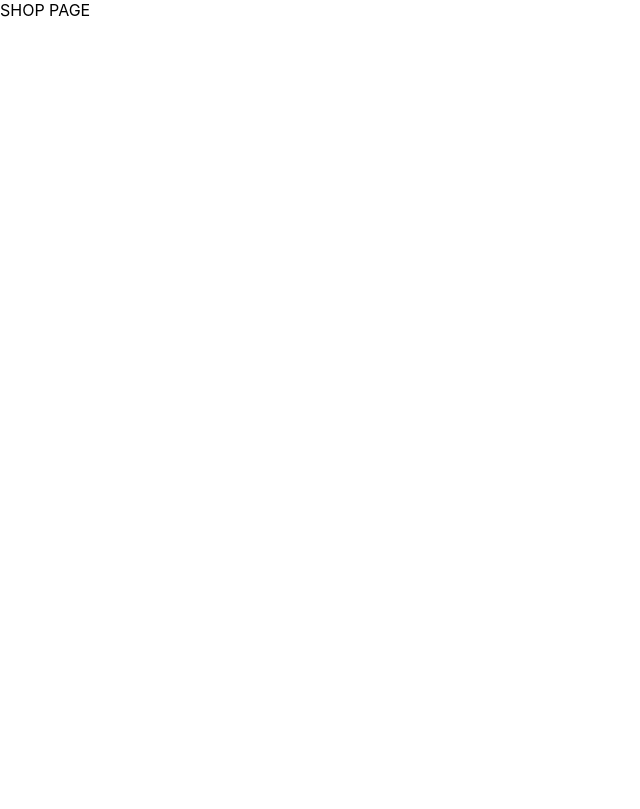
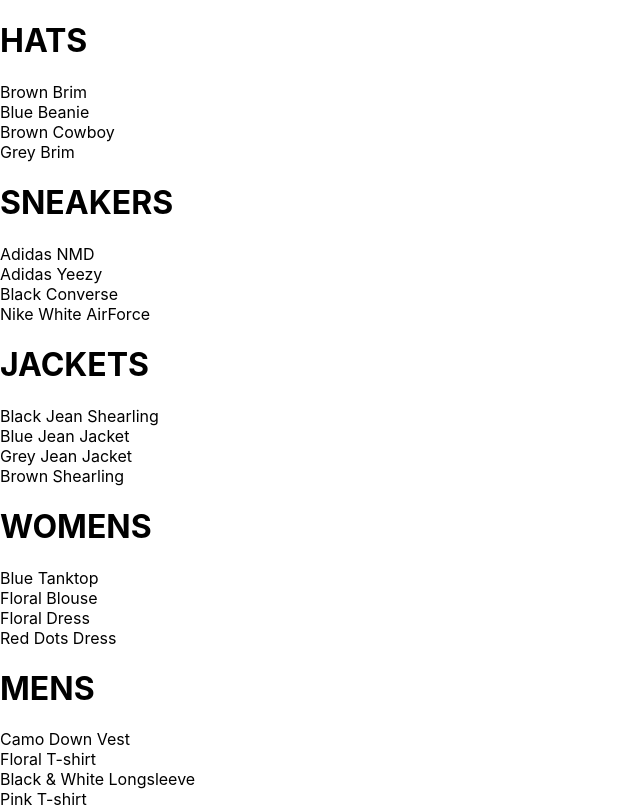
Before and after one commit to RDBagwell/Roberts_Store, a React (Create React App) app: page /shop in a window 1280 px wide. Shown: the whole page, without its empty margins (0-640 px from the left). Built offline with nearby package versions, Linux system fonts and the light colour scheme.

Commit message:
Previewcollection

```diff
--- /dev/null
+++ b/src/component/pages/PreviewCollection/PreviewCollection.js
@@ -0,0 +1,21 @@
+import React from 'react';
+import './previewcollection.scss';
+
+const PreviewCollection = ({title, items})=>{
+ return(
+     <div className='collection-preview'>
+         <h1 className="title">{title.toUpperCase()}</h1>
+         <div className='preview'>
+            {
+                items
+                .filter((item, index) => index < 4)
+                .map((item)=>(
+                    <div key={item.id}>{item.name}</div>
+                ))
+            }
+         </div>
+     </div>
+ )
+}
+
+export default PreviewCollection;
--- a/src/component/pages/ShopPage/ShopPage.js
+++ b/src/component/pages/ShopPage/ShopPage.js
@@ -1,5 +1,9 @@
 import React, {Component} from 'react';
-import SHOP_DATA from '../../../data/shop.data';
+import PreviewCollection from '../PreviewCollection/PreviewCollection'
+
+
+import SHOP_DATA from '../../../data/shop.data.js';
+
 
 class ShopPage extends Component {
     constructor(props){
@@ -10,7 +14,16 @@
     }
 
     render(){
-        return <div>SHOP PAGE</div>
+        const {collections} = this.state;
+        return (
+            <div className='shop-page'>
+                {
+                    collections.map( ({id, ...otherCollectionProps}) => (
+                        <PreviewCollection key={id} {...otherCollectionProps}/>
+                    ))
+                }
+            </div>
+        )
     }
 }
 
```
Also changed, not shown: src/component/pages/PreviewCollection/previewcollection.scss (added), 1 other file (tests, documents, lock files or other folders).
